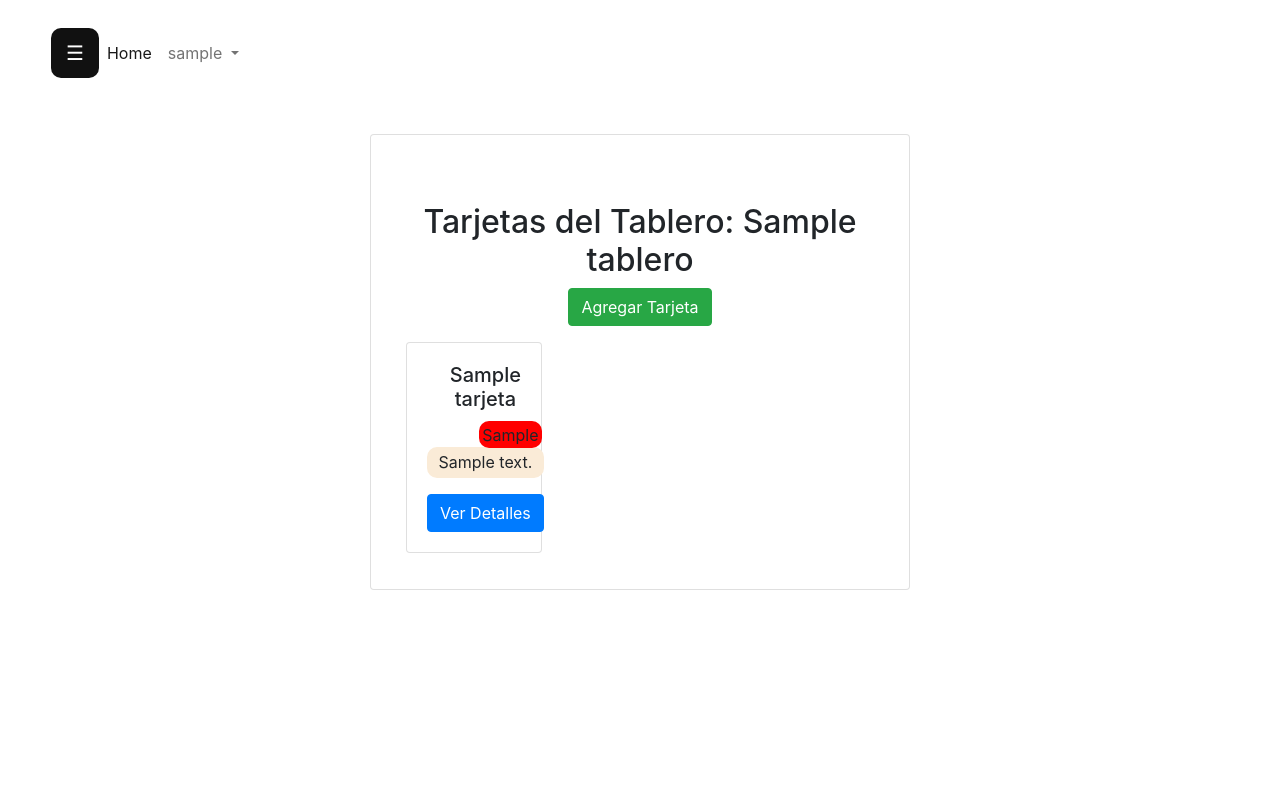
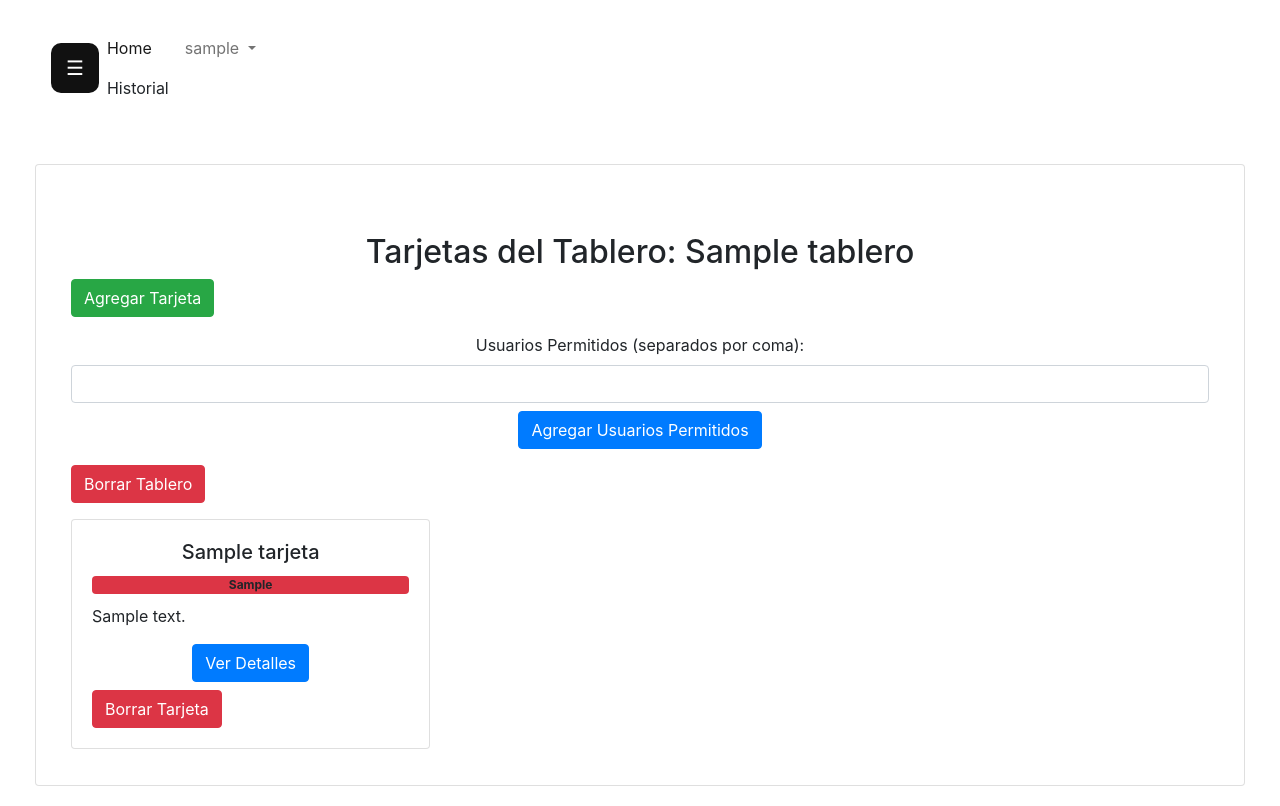
Before and after one commit to JuanDR403/PythonProject, a Django app: page /tarjetaview/1/ in a window 1280 px wide. Before the commit the page ends 590 px from the top, so only its background shows below. Run offline with Django 4.2, Linux system fonts and the light colour scheme; a user stored in the database is signed in; tables that the repository leaves empty hold one stand-in row (values such as "Sample post"); some libraries are stand-ins or nearby versions.

Commit message:
Finalizacion de Funcionalidad y estilos

```diff
--- a/Tablocks/tablero/libreria/forms.py
+++ b/Tablocks/tablero/libreria/forms.py
@@ -1,7 +1,7 @@
 # forms.py
 
 from django import forms
-from .models import Tarea, Comentario, Tarjeta
+from .models import Tarea, Comentario, Tarjeta, Tablero
 
 class TareaForm(forms.ModelForm):
     class Meta:
@@ -14,6 +14,13 @@ class ComentarioForm(forms.ModelForm):
         fields = ['contenido']
 
 class TarjetaForm(forms.ModelForm):
+    usuarios_permitidos = forms.CharField(max_length=255, required=False)
+
     class Meta:
         model = Tarjeta
         fields = ['nombre', 'descripcion', 'etiquetas']
+
+class TableroForm(forms.ModelForm):
+    class Meta:
+        model = Tablero
+        fields = ['nombre', 'descripcion', 'usuarios_permitidos']
--- a/Tablocks/tablero/libreria/static/css/sidebar.css
+++ b/Tablocks/tablero/libreria/static/css/sidebar.css
@@ -8,7 +8,7 @@
     left: 0;
     background-color: #111; /* Black*/
     overflow-x: hidden; /* Disable horizontal scroll */
-    padding-top: 60px; /* Place content 60px from the top */
+    padding-top: 100px; /* Place content 60px from the top */
     transition: 0.5s; /* 0.5 second transition effect to slide in the sidebar */
   }
 
@@ -61,3 +61,14 @@
     .sidebar {padding-top: 15px;}
     .sidebar a {font-size: 18px;}
   }
+
+
+  /* Estilos personalizados para el campo de texto de comentario */
+.form-inline .form-group textarea {
+  /* Agrega estilos según tus preferencias */
+  width: 30px;
+  height: 10px;
+  padding: 8px;
+  border: 1px solid #ccc;
+  border-radius: 5px;
+}
--- a/Tablocks/tablero/libreria/templates/base.html
+++ b/Tablocks/tablero/libreria/templates/base.html
@@ -30,10 +30,8 @@
     <div id="mySidebar" class="sidebar">
         <a href="javascript:void(0)" class="closebtn" onclick="closeNav()">&times;</a>
 
-        <a href="#">About</a>
-        <a href="#">Services</a>
-        <a href="#">Clients</a>
-        <a href="#">Contact</a>
+        <a href="{% url 'home' %}">Home</a>
+        <a href="{% url 'profile' %}">Perfil</a>
         <li class="nav-item dropdown">
             <a class="nav-link dropdown-toggle" href="#" role="button" data-bs-toggle="dropdown"
                 aria-expanded="false">
@@ -76,6 +74,7 @@
                         <li class="nav-item">
                             {% if user.is_authenticated %}
                             <a class="nav-link active" aria-current="page" href="{% url 'home' %}">Home</a>
+                            <a class="nav-link" data-bs-toggle="modal" data-bs-target="#historialModal">Historial</a>
                             {% endif %}
                         <!-- Dropdown with conditional content -->
                         <li class="nav-item dropdown">
@@ -106,9 +105,9 @@
         <script src="{% static 'js/sidebar.js' %}"></script>
 
         <!-- Main Content -->
-        <div class="container mt-5">
-            <div class="row">
-                <div class="col-md-6 offset-md-3">
+        <div class="container-fluid mt-5">
+            <div class="row justify-content-center">
+                <div class="col-md-12">
                     <div class="card">
                         <div class="card-body">
                             {% block content %}{% endblock %}
@@ -117,6 +116,9 @@
                 </div>
             </div>
         </div>
+
+
+
 
         <!-- Bootstrap JavaScript Libraries -->
         <script src="https://cdn.jsdelivr.net/npm/@popperjs/core@2.11.6/dist/umd/popper.min.js"
--- a/Tablocks/tablero/libreria/templates/tarjetaview.html
+++ b/Tablocks/tablero/libreria/templates/tarjetaview.html
@@ -5,28 +5,49 @@
 {% block title %}Tarjetas del Tablero: {{ tablero.nombre }}{% endblock %}
 
 {% block content %}
-<center>
-    <div class="container mt-5">
-        <h2>Tarjetas del Tablero: {{ tablero.nombre }}</h2>
+
+<div class="container-fluid mt-5">
+    <h2 class="text-center">Tarjetas del Tablero: {{ tablero.nombre }}</h2>
 
     <!-- Botón para agregar tarjeta -->
-        <button type="button" class="btn btn-success" data-toggle="modal" data-target="#agregarTarjetaModal">
+    <button type="button" class="btn btn-success mx-auto" data-toggle="modal" data-target="#agregarTarjetaModal">
         Agregar Tarjeta
     </button>
 
-        <!-- Mostrar todas las tarjetas del tablero -->
+    <!-- Agregar usuarios permitidos al tablero -->
+    {% if request.user == tablero.propietario %}
+        <div class="mt-3 text-center">
+            <form method="post" action="{% url 'tarjetaview' tablero.id %}">
+                {% csrf_token %}
+                <label for="id_usuarios_permitidos">Usuarios Permitidos (separados por coma):</label>
+                <input type="text" name="usuarios_permitidos" class="form-control" id="id_usuarios_permitidos">
+                <button type="submit" name="agregar_usuarios_permitidos" class="btn btn-primary mt-2">Agregar Usuarios Permitidos</button>
+            </form>
+        </div>
+         <!-- Formulario para borrar tablero -->
+         <form method="post" action="{% url 'borrar_tablero' tablero.id %}" class="mt-3">
+            {% csrf_token %}
+            <button type="submit" name="borrar_tablero" class="btn btn-danger">Borrar Tablero</button>
+        </form>
+    {% endif %}
+
+    <!-- Mostrar todas las tarjetas del tablero en disposición horizontal -->
     <div class="row mt-3">
         {% for tarjeta in tarjetas %}
-                <div class="col-md-4 mb-3">
+            <div class="col-md-4 col-sm-12 mb-3">
                 <div class="card">
-                        <div class="card-body" style="margin: auto;">
-                            <h5 class="card-title" style="padding: auto; text-align: center;">{{ tarjeta.nombre }}</h5>
-                            <a style="background-color: red; padding: 3.5px; border-radius: 10px; margin-left: 50px;">{{ tarjeta.etiquetas }}</a>
-                            <p class="card-text" style="background-color: antiquewhite; border-radius: 10px;  padding: 3.5px;">{{ tarjeta.descripcion }}</p>
+                    <div class="card-body">
+                        <h5 class="card-title text-center">{{ tarjeta.nombre }}</h5>
+                        <a class="badge badge-danger d-block mx-auto" style="margin-bottom: 10px;">{{ tarjeta.etiquetas }}</a>
+                        <p class="card-text">{{ tarjeta.descripcion }}</p>
                         <!-- Botón para abrir el modal -->
-                            <button type="button" class="btn btn-primary" data-bs-toggle="modal" data-bs-target="#tarjetaModal{{ tarjeta.id }}">
+                        <button type="button" class="btn btn-primary d-block mx-auto" data-bs-toggle="modal" data-bs-target="#tarjetaModal{{ tarjeta.id }}">
                             Ver Detalles
                         </button>
+                        <form method="post" action="{% url 'borrar_tarjeta' tarjeta.id %}">
+                            {% csrf_token %}
+                            <button type="submit" name="borrar_tarjeta" class="btn btn-danger mt-2">Borrar Tarjeta</button>
+                        </form>
                     </div>
                 </div>
             </div>
@@ -37,9 +58,7 @@
                         <div class="modal-content">
                             <div class="modal-header">
                                 <h5 class="modal-title" id="tarjetaModalLabel{{ tarjeta.id }}">Detalles de la Tarjeta: {{ tarjeta.nombre }}</h5>
-                                <button type="button" class="close" data-dismiss="modal" aria-label="Close">
-                                    <span aria-hidden="true">&times;</span>
-                                </button>
+
                             </div>
                             <div class="modal-body">
                                 <!-- Sección para mostrar tareas y comentarios -->
@@ -90,8 +109,6 @@
                                     <button type="submit" name="agregar_comentario" class="btn btn-primary mb-2">Agregar Comentario</button>
                                 </form>
                             </div>
-
-
                         </div>
                     </div>
                 </div>
@@ -104,9 +121,6 @@
                 <div class="modal-content">
                     <div class="modal-header">
                         <h5 class="modal-title" id="agregarTarjetaModalLabel">Agregar Tarjeta</h5>
-                        <button type="button" class="close" data-dismiss="modal" aria-label="Close">
-                            <span aria-hidden="true">&times;</span>
-                        </button>
                     </div>
                     <div class="modal-body">
                         <!-- Formulario para agregar tarjeta -->
@@ -131,5 +145,5 @@
             </div>
         </div>
     </div>
-</center>
+
 {% endblock %}
--- a/Tablocks/tablero/libreria/views.py
+++ b/Tablocks/tablero/libreria/views.py
@@ -2,9 +2,10 @@ from django.shortcuts import render, redirect, get_object_or_404
 from django.contrib.auth.forms import UserCreationForm, AuthenticationForm
 from django.contrib.auth.decorators import login_required
 from django.contrib.auth import authenticate, login, logout
+from django.contrib.auth.models import User
 from django.http import JsonResponse
-from .models import Tablero, Tarjeta, Tarea, Comentario
-from .forms import TareaForm, ComentarioForm, TarjetaForm
+from .models import Tablero, Tarjeta, Tarea, Comentario, Historial
+from .forms import TareaForm, ComentarioForm, TarjetaForm, TableroForm
 from django.contrib.auth.decorators import permission_required
 
 
@@ -66,34 +67,31 @@ def signin(request):
 def creartablero(request):
     if request.method == 'POST':
         # Obtener datos del formulario
-        nombre = request.POST.get('nombre')
-        descripcion = request.POST.get('descripcion')
+        tablero_form = TableroForm(request.POST)
+        if tablero_form.is_valid():
+            nuevo_tablero = tablero_form.save(commit=False)
 
-        # Obtener el usuario logueado como propietario
-        propietario = request.user
+            # Asignar al usuario logueado como propietario
+            nuevo_tablero.propietario = request.user
+            nuevo_tablero.save()
 
-        # Crear el objeto Tablero
-        nuevo_tablero = Tablero(
-            nombre=nombre,
-            descripcion=descripcion,
-            propietario=propietario
-        )
+            # Agregar al propietario a la lista de usuarios permitidos
+            nuevo_tablero.usuarios_permitidos.add(request.user)
 
-        # Guardar el tablero en la base de datos
-        nuevo_tablero.save()
+            # Redirigir a la página de inicio (home)
+            return redirect('home')
+    else:
+        tablero_form = TableroForm()
 
-        # Redirigir a la página de inicio (home)
-        return redirect('home')
-
-    return render(request, 'creartablero.html')
+    return render(request, 'creartablero.html', {'tablero_form': tablero_form})
 
 @login_required
 def tarjetaview(request, tablero_id):
     tablero = get_object_or_404(Tablero, id=tablero_id)
 
-    # Verificar si el usuario actual es el creador del tablero
-    if request.user != tablero.propietario:
-        return redirect('home')  # O redirige a la página que desees si el usuario no es el creador
+    # Verificar si el usuario actual es el propietario del tablero o está en la lista de usuarios permitidos
+    if request.user != tablero.propietario and request.user not in tablero.usuarios_permitidos.all():
+        return redirect('home')  # O redirige a la página que desees si el usuario no tiene permiso
 
     tarjetas = Tarjeta.objects.filter(id_tablero=tablero_id)
     tareas = Tarea.objects.filter(id_tarjeta__in=tarjetas)
@@ -101,7 +99,7 @@ def tarjetaview(request, tablero_id):
 
     tarea_form = TareaForm()
     comentario_form = ComentarioForm()
-    tarjeta_form = TarjetaForm()
+    tarjeta_form = TarjetaForm(request.POST or None)
 
     if request.method == 'POST':
         if 'agregar_tarea' in request.POST:
@@ -123,6 +121,10 @@ def tarjetaview(request, tablero_id):
                 tarjeta = tarjeta_form.save(commit=False)
                 tarjeta.id_tablero = tablero
                 tarjeta.save()
+
+                # Redirige al usuario a la misma página para evitar reenviar el formulario al recargar
+                return redirect('tarjetaview', tablero_id=tablero_id)
+
         elif 'editar_tarea' in request.POST:
             tarea_form = TareaForm(request.POST)
             if tarea_form.is_valid():
@@ -130,9 +132,42 @@ def tarjetaview(request, tablero_id):
                 tarea = get_object_or_404(Tarea, id=tarea_id)
                 tarea.estado = tarea_form.cleaned_data['estado']
                 tarea.save()
+        # Agregar usuarios permitidos al tablero
+        elif 'agregar_usuarios_permitidos' in request.POST:
+            usuarios_permitidos = request.POST.get('usuarios_permitidos')
+            if usuarios_permitidos:
+                usuarios_permitidos_list = usuarios_permitidos.split(',')
+                for username in usuarios_permitidos_list:
+                    usuario_permitido = User.objects.get(username=username.strip())
+                    tablero.usuarios_permitidos.add(usuario_permitido)
+                tablero.save()
 
-    return render(request, 'tarjetaview.html', {'tablero': tablero, 'tarjetas': tarjetas, 'tareas': tareas, 'comentarios': comentarios, 'tarea_form': tarea_form, 'comentario_form': comentario_form})
-
+    return render(request, 'tarjetaview.html', {'tablero': tablero, 'tarjetas': tarjetas, 'tareas': tareas, 'comentarios': comentarios, 'tarea_form': tarea_form, 'comentario_form': comentario_form, 'tarjeta_form': tarjeta_form})
 
 def profile(request):
     return render(request, 'profile.html')
+
+
+@login_required
+def borrar_tablero(request, tablero_id):
+    tablero = get_object_or_404(Tablero, id=tablero_id)
+
+    # Verificar si el usuario actual es el propietario del tablero
+    if request.user == tablero.propietario:
+        tablero.delete()
+
+    return redirect('home')
+
+@login_required
+def borrar_tarjeta(request, tarjeta_id):
+    tarjeta = get_object_or_404(Tarjeta, id=tarjeta_id)
+
+    # Verificar si el usuario actual es el propietario de la tarjeta o del tablero
+    if request.user == tarjeta.id_tablero.propietario:
+        tarjeta.delete()
+
+    return redirect('tarjetaview', tablero_id=tarjeta.id_tablero.id)
+
+def historial_view(request):
+    historial = Historial.objects.all().order_by('-fecha')  # Obtener todas las entradas del historial
+    return render(request, 'historial.html', {'historial': historial})
--- a/Tablocks/tablero/tablero/settings.py
+++ b/Tablocks/tablero/tablero/settings.py
@@ -25,7 +25,7 @@ SECRET_KEY = 'django-insecure-49wei-o9(ra9xs-u@df_syt6x)+kg$mkm1p_xl5!bsisrymh2g
 # SECURITY WARNING: don't run with debug turned on in production!
 DEBUG = True
 
-ALLOWED_HOSTS = []
+ALLOWED_HOSTS = ['*']
 
 
 # Application definition
--- a/Tablocks/tablero/tablero/urls.py
+++ b/Tablocks/tablero/tablero/urls.py
@@ -17,6 +17,8 @@ urlpatterns = [
     path('tarjetaview/<int:tablero_id>/', views.tarjetaview, name='tarjetaview'),
     path('agregar_tarea/<int:tarjeta_id>/', views.tarjetaview, name='agregar_tarea'),
     path('agregar_comentario/<int:tarjeta_id>/', views.tarjetaview, name='agregar_comentario'),
+     path('borrar_tablero/<int:tablero_id>/', views.borrar_tablero, name='borrar_tablero'),
+     path('borrar_tarjeta/<int:tarjeta_id>/', views.borrar_tarjeta, name='borrar_tarjeta'),
 ]
 
 # Añade estas líneas para servir archivos estáticos durante el desarrollo.
```
Also changed, not shown: Tablocks/tablero/libreria/models.py (+10 -0 lines), Tablocks/tablero/libreria/templates/historial.html (added, +18 -0 lines), Tablocks/tablero/libreria/templates/home.html (+9 -9 lines), Tablocks/tablero/libreria/migrations/0002_tablero_usuarios_permitidos.py (added), Tablocks/tablero/libreria/migrations/0003_historial.py (added). Lines whose indentation alone changed are shown as unchanged.
